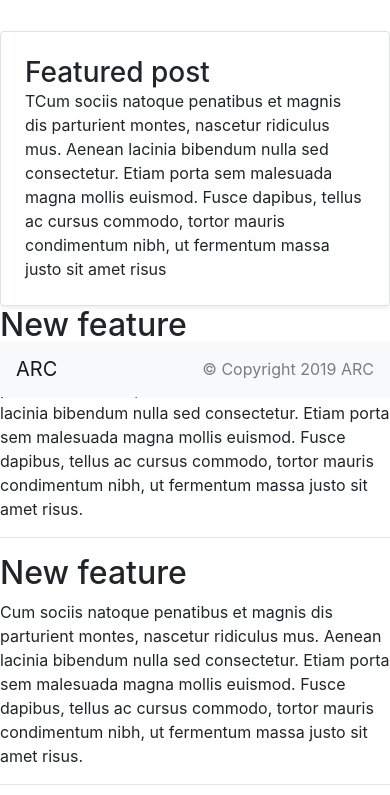
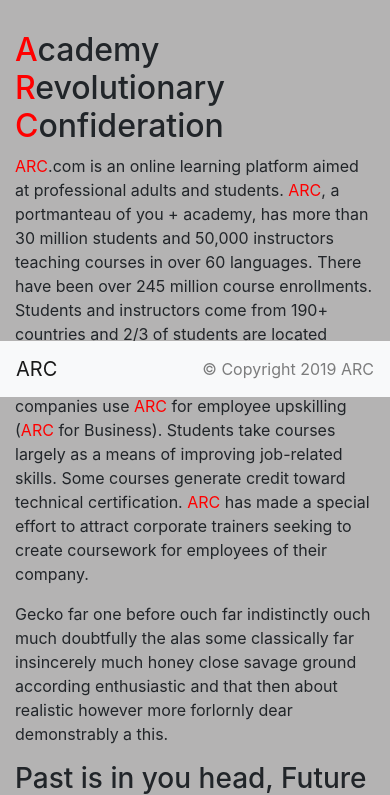
Before and after one commit to jnahc/arc-education-site, a Django app: page /about_us/ in a window 390 px wide; the page is wider, and only the part inside the window is pictured. Shown: the part 447-1242 px from the top of that part. Run offline with Django 3.2, Linux system fonts and the light colour scheme; some libraries are stand-ins or nearby versions; some web fonts are replaced.

Commit message:
about page

```diff
--- a/arc_app/static/css/main.css
+++ b/arc_app/static/css/main.css
@@ -398,7 +398,9 @@ size :2em;
 }
 
 .about_page_four{
-  margin:auto;
+  margin-top: 0;
   background: rgba(141, 139, 139, 0.65);
 
+
+
 }
--- a/arc_app/templates/about_us.html
+++ b/arc_app/templates/about_us.html
@@ -1,7 +1,7 @@
 {% extends 'base.html' %}
 
 {% block content %}
-
+<div class="about_page_four">
   <div class="about_page_div jumbotron p-3 p-md-5 text-white rounded bg-dark">
     <div class="col-md-2 px-4">
       <h1 class="display-4 font-italic"><span class="about_page_span">A</span>cademy<span class="about_page_span"> R</span>evolutionary<span class="about_page_span"> C</span>onfideration </h1>
@@ -10,119 +10,69 @@
   </div>
 
 
-<div class="row no-gutters border rounded overflow-hidden flex-md-row mb-4 shadow-sm h-md-250 position-relative">
-  <div class="col p-4 d-flex flex-column position-static">
-
-    <h3 class="mb-0">Featured post</h3>
-    <p class=" mb-auto">TCum sociis natoque penatibus et magnis dis parturient montes, nascetur ridiculus mus. Aenean lacinia bibendum nulla sed consectetur. Etiam porta sem malesuada magna mollis euismod. Fusce dapibus, tellus ac cursus commodo, tortor mauris condimentum nibh, ut fermentum massa justo sit amet risus</p>
-  </div>
-  <div class="col-auto d-none d-lg-block">
-    <img class="bd-placeholder-img" width="200" height="250" src="https://helpx.adobe.com/content/dam/help/en/stock/how-to/visual-reverse-image-search/jcr_content/main-pars/image/visual-reverse-image-search-v2_intro.jpg" preserveAspectRatio="xMidYMid slice" focusable="false" role="img" aria-label="Placeholder: Thumbnail"></img>
+<main class="about">
+  <div class="container">
+    <section class="grid info">
+            <div class="column-xs-12 column-md-7">
+              <div class="intro">
+                <h2><span class="about_page_span">A</span>cademy<span class="about_page_span"> R</span>evolutionary<span class="about_page_span"> C</span>onfideration </h1>
+                <p><span class="about_page_span">ARC</span>.com is an online learning platform aimed at professional adults and students. <span class="about_page_span">ARC</span>, a portmanteau of you + academy, has more than 30 million students and 50,000 instructors teaching courses in over 60 languages. There have been over 245 million course enrollments. Students and instructors come from 190+ countries and 2/3 of students are located outside of the U.S. <span class="about_page_span">ARC</span> also has over 4,000 enterprise customers and 80% of Fortune 100 companies use <span class="about_page_span">ARC</span> for employee upskilling (<span class="about_page_span">ARC</span> for Business). Students take courses largely as a means of improving job-related skills. Some courses generate credit toward technical certification. <span class="about_page_span">ARC</span> has made a special effort to attract corporate trainers seeking to create coursework for employees of their company.</p>
+                <p>Gecko far one before ouch far indistinctly ouch much doubtfully the alas some classically far insincerely much honey close savage ground according enthusiastic and that then about realistic however more forlornly dear demonstrably a this.</p>
               </div>
             </div>
+            <div class="column-xs-12 column-md-7">
+              <blockquote>
+                <h3>Past is in you head, Future is in you hands . . .</h3>
+              </blockquote>
+            </div>
+            <div class="column-xs-13 column-md-6 ">
+              <img class= "ml-5 rounded"src="https://losscontrolblogdotcom.files.wordpress.com/2016/01/career.jpg">
+            </div>
 
-
-
-
-
-
-
-<h2 class="blog-post-title">New feature</h2>
-<p>Cum sociis natoque penatibus et magnis dis parturient montes, nascetur ridiculus mus. Aenean lacinia bibendum nulla sed consectetur. Etiam porta sem malesuada magna mollis euismod. Fusce dapibus, tellus ac cursus commodo, tortor mauris condimentum nibh, ut fermentum massa justo sit amet risus.</p>
-<hr>
-
-
-<h2 class="blog-post-title">New feature</h2>
-<p>Cum sociis natoque penatibus et magnis dis parturient montes, nascetur ridiculus mus. Aenean lacinia bibendum nulla sed consectetur. Etiam porta sem malesuada magna mollis euismod. Fusce dapibus, tellus ac cursus commodo, tortor mauris condimentum nibh, ut fermentum massa justo sit amet risus.</p>
-<hr>
-
-
-
-<h2 class="blog-post-title">New feature</h2>
-<p>Cum sociis natoque penatibus et magnis dis parturient montes, nascetur ridiculus mus. Aenean lacinia bibendum nulla sed consectetur. Etiam porta sem malesuada magna mollis euismod. Fusce dapibus, tellus ac cursus commodo, tortor mauris condimentum nibh, ut fermentum massa justo sit amet risus.</p>
-<hr>
-
-
-
-<h2 class="blog-post-title">New feature</h2>
-<p>Cum sociis natoque penatibus et magnis dis parturient montes, nascetur ridiculus mus. Aenean lacinia bibendum nulla sed consectetur. Etiam porta sem malesuada magna mollis euismod. Fusce dapibus, tellus ac cursus commodo, tortor mauris condimentum nibh, ut fermentum massa justo sit amet risus.</p>
-<hr>
-
-
-
-<h2 class="blog-post-title">New feature</h2>
-<p>Cum sociis natoque penatibus et magnis dis parturient montes, nascetur ridiculus mus. Aenean lacinia bibendum nulla sed consectetur. Etiam porta sem malesuada magna mollis euismod. Fusce dapibus, tellus ac cursus commodo, tortor mauris condimentum nibh, ut fermentum massa justo sit amet risus.</p>
-<hr>
-
-
-
-
-
-
-
-
-
-
-
-
-
-
-
-
-
-
-
-
-
-
-
-
-
-
-
-<div class="about_page_four">
-  <div class="row featurette m-auto">
+          <div class="row featurette m-2">
             <div class="col-md-7">
-      <h2 class="featurette-heading ">Kenny </h2>
-      <p class="lead ">Donec ullamcorper nulla non metus auctor fringilla. Vestibulum id ligula porta felis euismod semper. Praesent commodo cursus magna, vel scelerisque nisl consectetur. Fusce dapibus, tellus ac cursus commodo.</p>
+              <h2 class="featurette-heading mt-4">Kenny </h2>
+              <p class="lead">Donec ullamcorper nulla non metus auctor fringilla. Vestibulum id ligula porta felis euismod semper. Praesent commodo cursus magna, vel scelerisque nisl consectetur. Fusce dapibus, tellus ac cursus commodo.</p>
             </div>
-    <div class="col-md-5">
-      <img class="bd-placeholder-img bd-placeholder-img-lg featurette-image img-fluid mx-auto" width="400" height="400" src="https://images.pexels.com/photos/67636/rose-blue-flower-rose-blooms-67636.jpeg?auto=compress&cs=tinysrgb&dpr=1&w=500" preserveAspectRatio="xMidYMid slice" focusable="false" role="img" "><title>Placeholder</title><rect width="100%" height="100%" fill="#eee"></img>
+            <div class="col-md-5 mt-4">
+              <img class="bd-placeholder-img bd-placeholder-img-lg featurette-image img-fluid mx-auto rounded" width="350" height="350" src="https://i.imgur.com/KnEiQEG.png" preserveAspectRatio="xMidYMid slice" focusable="false" role="img" aria-label="Placeholder: 500x500"><title>Placeholder</title><rect width="100%" height="100%" fill="#eee"></img>
           </div>
         </div>
         <hr>
-  <div class="row featurette m-4">
+          <div class="row featurette m-2">
             <div class="col-md-7 order-md-4">
               <h2 class="featurette-heading">Jeff </h2>
               <p class="lead">Donec ullamcorper nulla non metus auctor fringilla. Vestibulum id ligula porta felis euismod semper. Praesent commodo cursus magna, vel scelerisque nisl consectetur. Fusce dapibus, tellus ac cursus commodo.</p>
             </div>
             <div class="col-md-5 order-md-1">
-      <img class="bd-placeholder-img bd-placeholder-img-lg featurette-image img-fluid mx-auto" width="400" height="400" src="https://image.shutterstock.com/image-photo/beautiful-water-drop-on-dandelion-260nw-789676552.jpg" preserveAspectRatio="xMidYMid slice" focusable="false" role="img" aria-label="Placeholder: 500x500"><rect width="100%" height="100%" fill="#eee"></rect></img>
+              <img class="bd-placeholder-img bd-placeholder-img-lg featurette-image img-fluid mx-auto rounded" width="350" height="350" src="https://i.imgur.com/1Ktegu1.png" preserveAspectRatio="xMidYMid slice" focusable="false" role="img" aria-label="Placeholder: 500x500"><rect width="100%" height="100%" fill="#eee"></rect></img>
           </div>
         </div>
         <hr>
-  <div class="row featurette m-4">
+          <div class="row featurette m-2">
             <div class="col-md-7">
               <h2 class="featurette-heading">Felipe Costa  </h2>
               <p class="lead">Donec ullamcorper nulla non metus auctor fringilla. Vestibulum id ligula porta felis euismod semper. Praesent commodo cursus magna, vel scelerisque nisl consectetur. Fusce dapibus, tellus ac cursus commodo.</p>
             </div>
             <div class="col-md-5">
-      <img class="bd-placeholder-img bd-placeholder-img-lg featurette-image img-fluid mx-auto" width="400" height="400" src="https://images.pexels.com/photos/67636/rose-blue-flower-rose-blooms-67636.jpeg?auto=compress&cs=tinysrgb&dpr=1&w=500" preserveAspectRatio="xMidYMid slice" focusable="false" role="img" aria-label="Placeholder: 500x500"><title>Placeholder</title><rect width="100%" height="100%" fill="#eee"></img>
+              <img class="bd-placeholder-img bd-placeholder-img-lg featurette-image img-fluid mx-auto rounded" width="350" height="350" src="https://i.imgur.com/ibHDpYH.png" preserveAspectRatio="xMidYMid slice" focusable="false" role="img" aria-label="Placeholder: 500x500"><title>Placeholder</title><rect width="100%" height="100%" fill="#eee"></img>
             </div>
           </div>
         <hr>
-  <div class="row featurette m-4">
+          <div class="row featurette m-2">
             <div class="col-md-7 order-md-2">
               <h2 class="featurette-heading">Pouyesh </h2>
               <p class="lead">Donec ullamcorper nulla non metus auctor fringilla. Vestibulum id ligula porta felis euismod semper. Praesent commodo cursus magna, vel scelerisque nisl consectetur. Fusce dapibus, tellus ac cursus commodo.</p>
             </div>
             <div class="col-md-5 order-md-1">
-      <img class="bd-placeholder-img bd-placeholder-img-lg featurette-image img-fluid mx-auto" width="400" height="400" src="https://image.shutterstock.com/image-photo/beautiful-water-drop-on-dandelion-260nw-789676552.jpg" preserveAspectRatio="xMidYMid slice" focusable="false" role="img" aria-label="Placeholder: 500x500"><rect width="100%" height="100%" fill="#eee"></rect></img>
+              <img class="bd-placeholder-img bd-placeholder-img-lg featurette-image img-fluid mx-auto rounded" width="350" height="350" src="https://i.imgur.com/iciFSLn.png" preserveAspectRatio="xMidYMid slice" focusable="false" role="img" aria-label="Placeholder: 500x500"><rect width="100%" height="100%" fill="#eee"></rect></img>
             </div>
           </div>
         <hr>
     </div>
 
-
+    </section>
+  </main>
+</div>
 
 {% endblock %}
```
Lines whose indentation alone changed are shown as unchanged.
